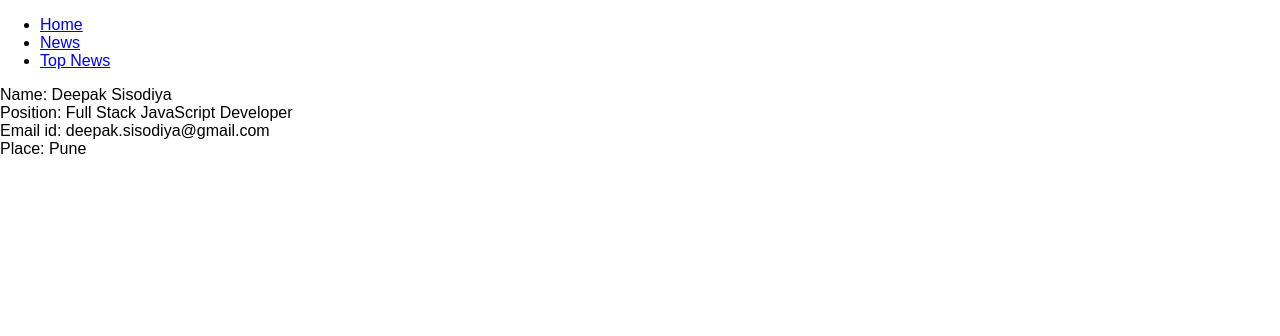
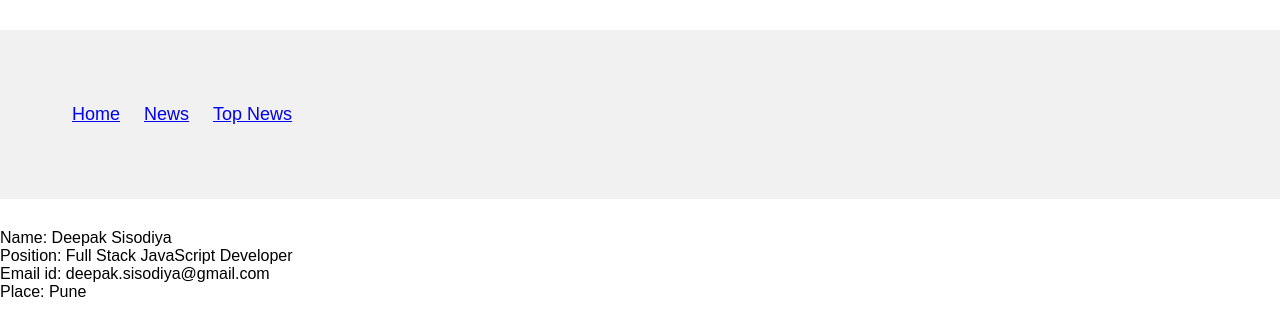
Before and after one commit to deepaksisodiya/globant-news-app, a React (Create React App) app: page / in a window 1280 px wide. Shown: the top 336 px of the page. Built offline with nearby package versions, Linux system fonts and the light colour scheme.

Commit message:
some css

```diff
--- a/src/App.css
+++ b/src/App.css
@@ -1,3 +1,23 @@
 .news-information {
   border: 1px solid black;
 }
+
+.header {
+  display: flex;
+  padding: 60px;
+  background-color: #f1f1f1;
+  color: white;
+  font-size: 30px;
+  list-style-type: none;
+}
+
+.header li {
+  float: left;
+  color: black;
+  text-align: center;
+  padding: 12px;
+  text-decoration: none;
+  font-size: 18px;
+  line-height: 25px;
+  border-radius: 4px;
+}
--- a/src/App.js
+++ b/src/App.js
@@ -17,7 +17,7 @@ class App extends Component {
       <Router>
         <div>
           <nav>
-            <ul>
+            <ul className="header">
               <li>
                 <Link to="/">Home</Link>
               </li>
```
